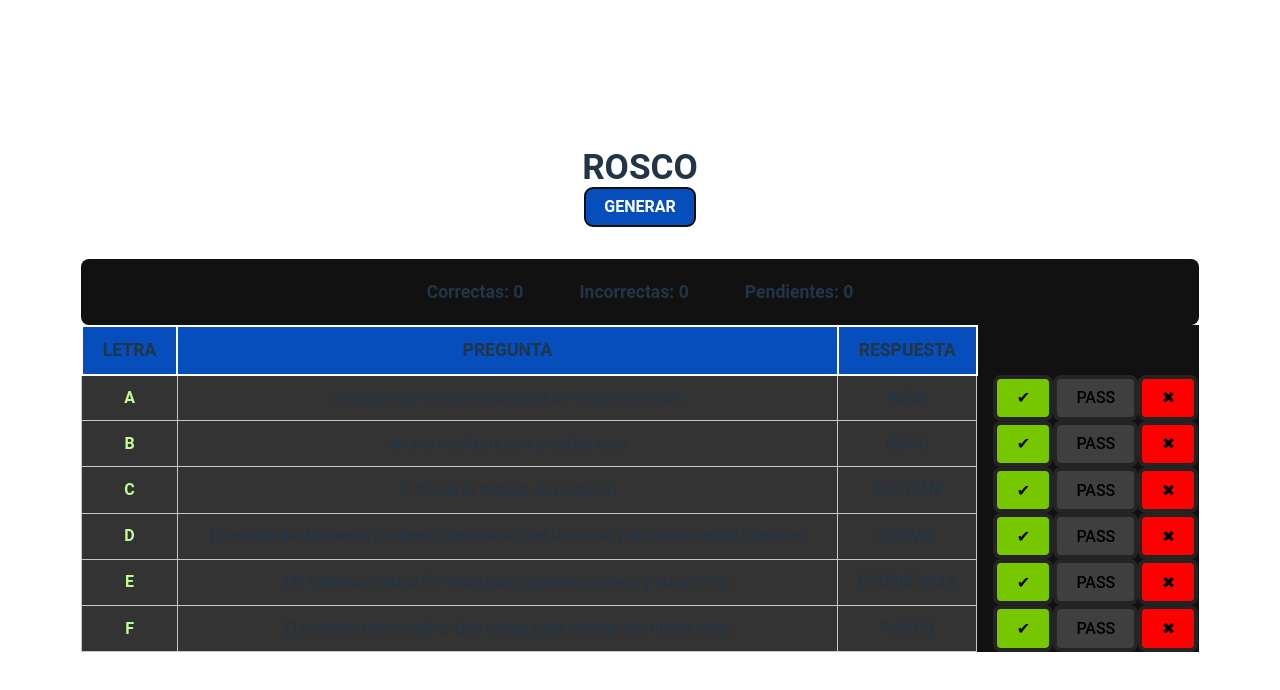
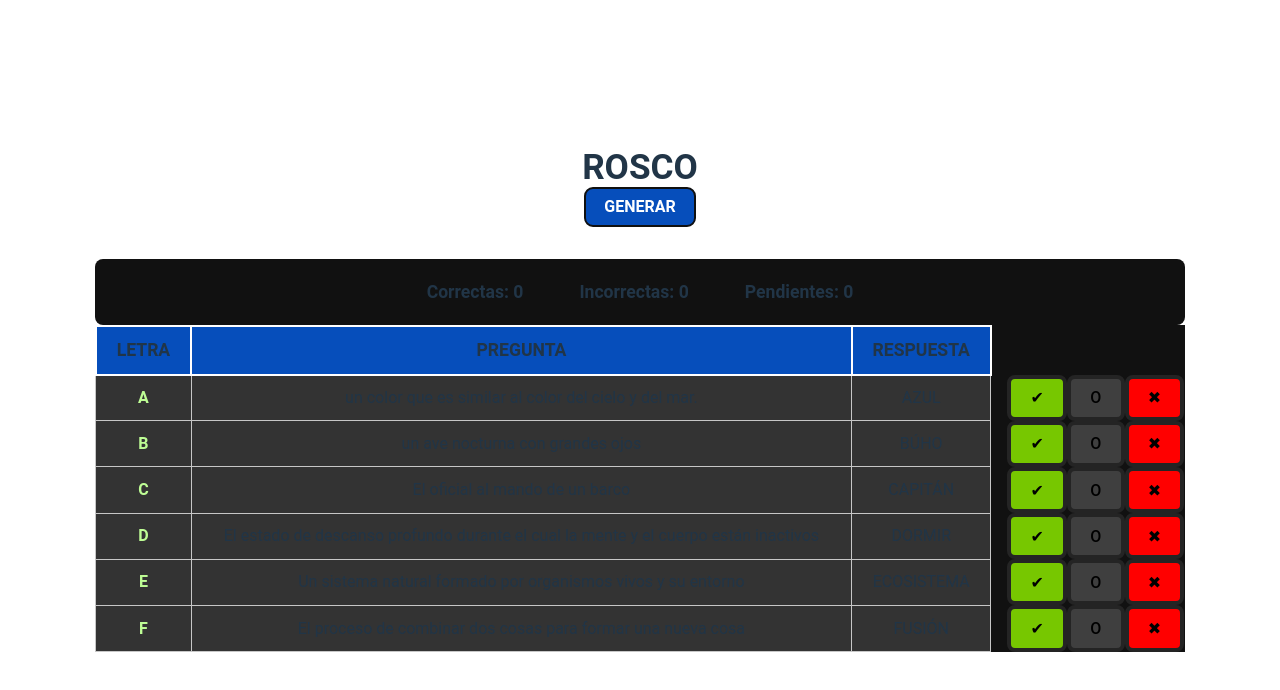
Before and after one commit to pa-ku/Rosco, a React (Vite) app: page / in a window 1280 px wide. Both pictures are taken after a click on the button "GENERAR". Shown: the top 690 px of the page. Built offline with nearby package versions, Linux system fonts and the light colour scheme.

Commit message:
anothjer ui update

```diff
--- a/src/components/Row.jsx
+++ b/src/components/Row.jsx
@@ -42,33 +42,43 @@ const Letter = styled.td`
 
 const CtnButton = styled.div`
   display: flex;
+  margin-left: 1em;
 
-  margin-left: 1em;
+  & *{
+    border: 4px solid #242424;
+  }
  @media(max-width:700px){
   margin-left: 0em;
-padding: 2em 0em;
+padding: 0.5em 0em;
   flex-direction: column;
+  font-size: 0.8em;
 
+  & *{
+  border: 0px;
+    border-radius: 0px;
+
+}
   }
 `;
 
 const RightBtn = styled.button`
-  border: 4px solid #242424;
   background-color: ${(props) => (props.backgcheck ? "#555" : "#77c700")};
   &:hover {
     background-color: ${(props) => (props.backgcheck ? "#555" : "#acf144")};
   }
+  @media(max-width:700px){
+
+  }
 `;
 const PassBtn = styled.button`
-  border: 4px solid #242424;
   background-color: ${(props) => (props.backgcheck ? "#555" : "#3f3f3f")};
   &:hover {
     background-color: ${(props) => (props.backgcheck ? "#555" : "#6b6b6b")};
   }
+
 `;
 const WrongBtn = styled.button`
   background-color: ${(props) => (props.backgcheck ? "#555" : "#ff0000")};
-  border: 4px solid #242424;
   &:hover {
     background-color: ${(props) => (props.backgcheck ? "#555" : "#ff5a5a")};
   }
@@ -128,7 +138,7 @@ export default function Row({ letter, ask, answer }) {
             ✔
           </RightBtn>
           <PassBtn disabled={disable} backgcheck={disable} onClick={pass}>
-            PASS
+            O
           </PassBtn>
           <WrongBtn disabled={disable} backgcheck={disable} onClick={wrong}>
             ✖
```
